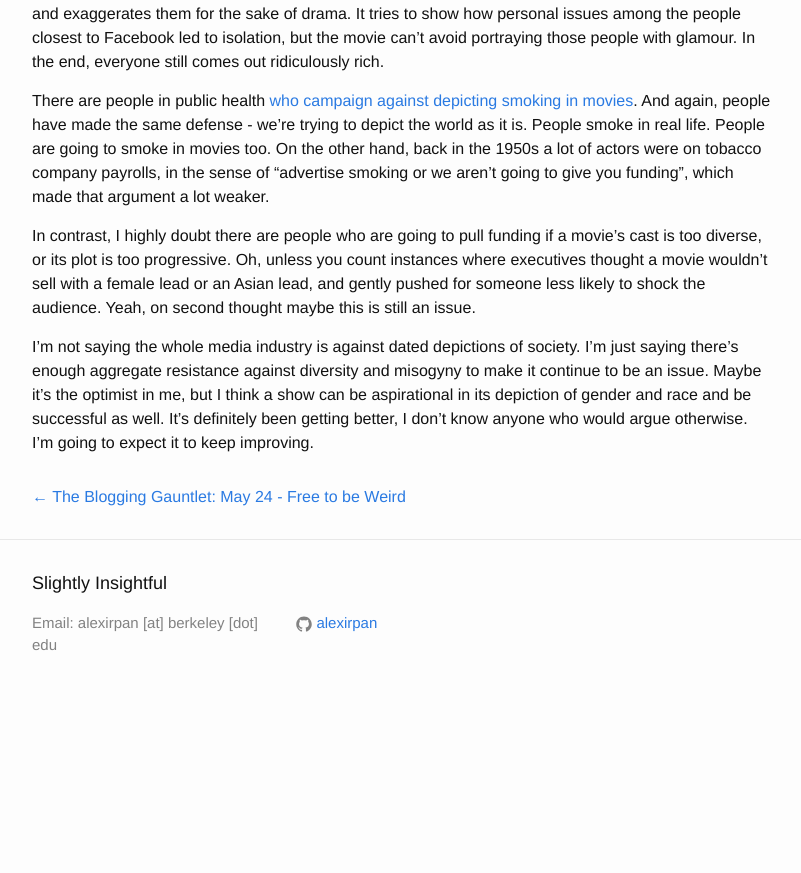
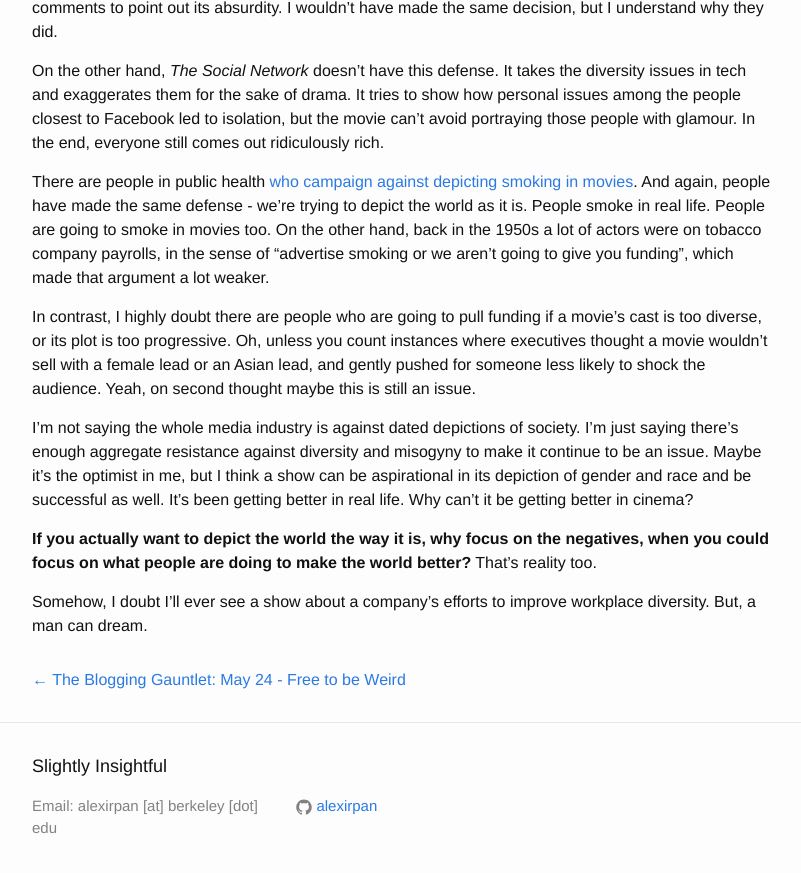
Before and after one commit to alexirpan/alexirpan.github.io, a Jekyll site: the page built from _posts/may2016/2016-05-25-may-25.markdown, in a window 1280 px wide and 900 px high, scrolled down 1826 px. Shown: the top 873 px of the window, without its empty margins (238-1039 px from the left). Built offline with Jekyll 4.4.1, drawn with Linux system fonts in a browser that asks for light colours; before the commit the page ends 2543 px from its top, so only the background shows below that; some of the changed text lies outside the part shown.

Commit message:
Launch! With a new ending too

```diff
--- a/_posts/may2016/2016-05-25-may-25.markdown
+++ b/_posts/may2016/2016-05-25-may-25.markdown
@@ -1,10 +1,13 @@
 ---
 layout: post
-title:  "The Blogging Gauntlet: May 25 - ??????"
-date:   2016-05-25 16:10:00 -0700
+title:  "The Blogging Gauntlet: May 25 - We're Not Misogynistic, Reality Is"
+date:   2016-05-25 19:09:00 -0700
 ---
 
 {% include gauntlet.md %}
+
+*For the record: I know this title is clickbait, but I couldn't find an
+alternative I liked.*
 
 I watched *The Social Network* for the first time a few months ago.
 
@@ -96,6 +99,12 @@
 I'm just saying there's enough aggregate resistance against diversity and misogyny
 to make it continue to be an issue.
 Maybe it's the optimist in me, but I think a show can be aspirational in its
-depiction of gender and race and be successful as well. It's definitely been
-getting better, I don't know anyone who would argue otherwise. I'm going to
-expect it to keep improving.
+depiction of gender and race and be successful as well. It's been getting
+better in real life. Why can't it be getting better in cinema?
+
+**If you actually want to depict the world the way it is, why focus on the negatives,
+when you could focus on what people are doing to make the world better?**
+That's reality too.
+
+Somehow, I doubt I'll ever see a show about a company's
+efforts to improve workplace diversity. But, a man can dream.
```
